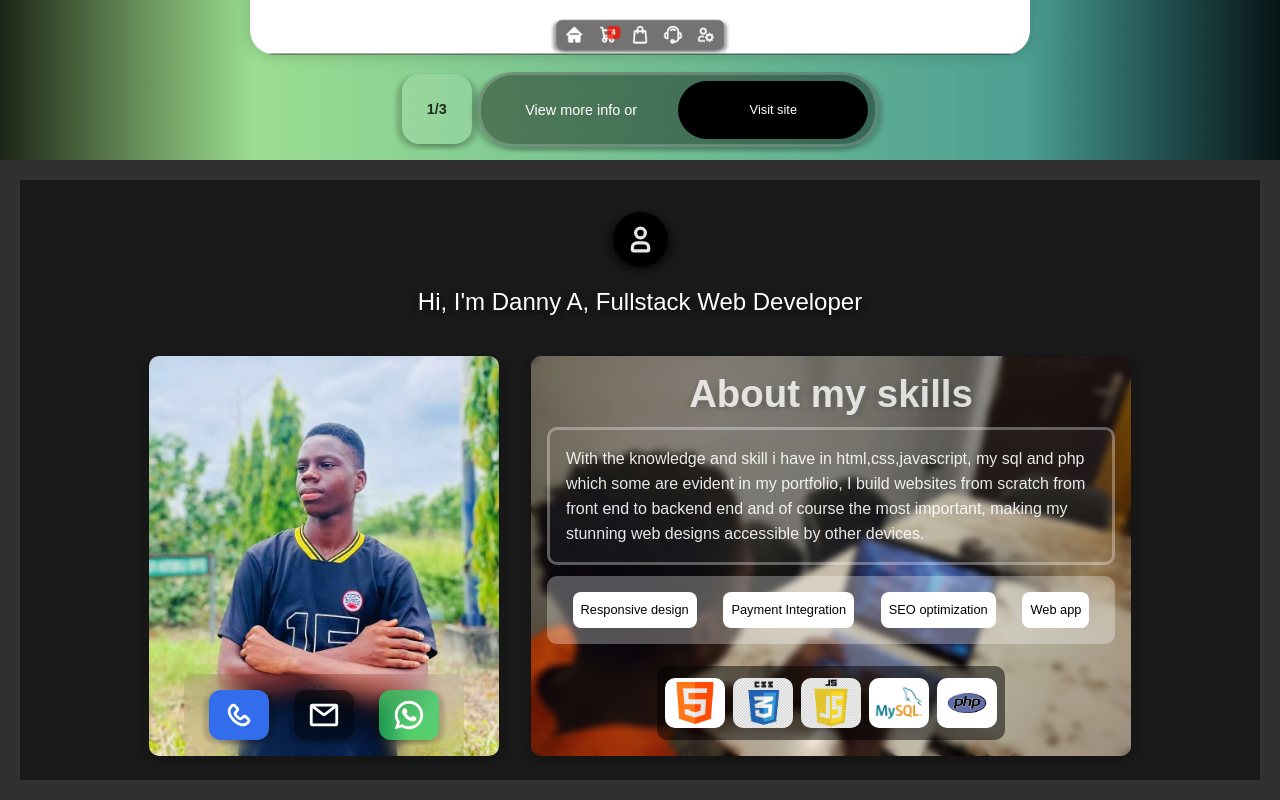
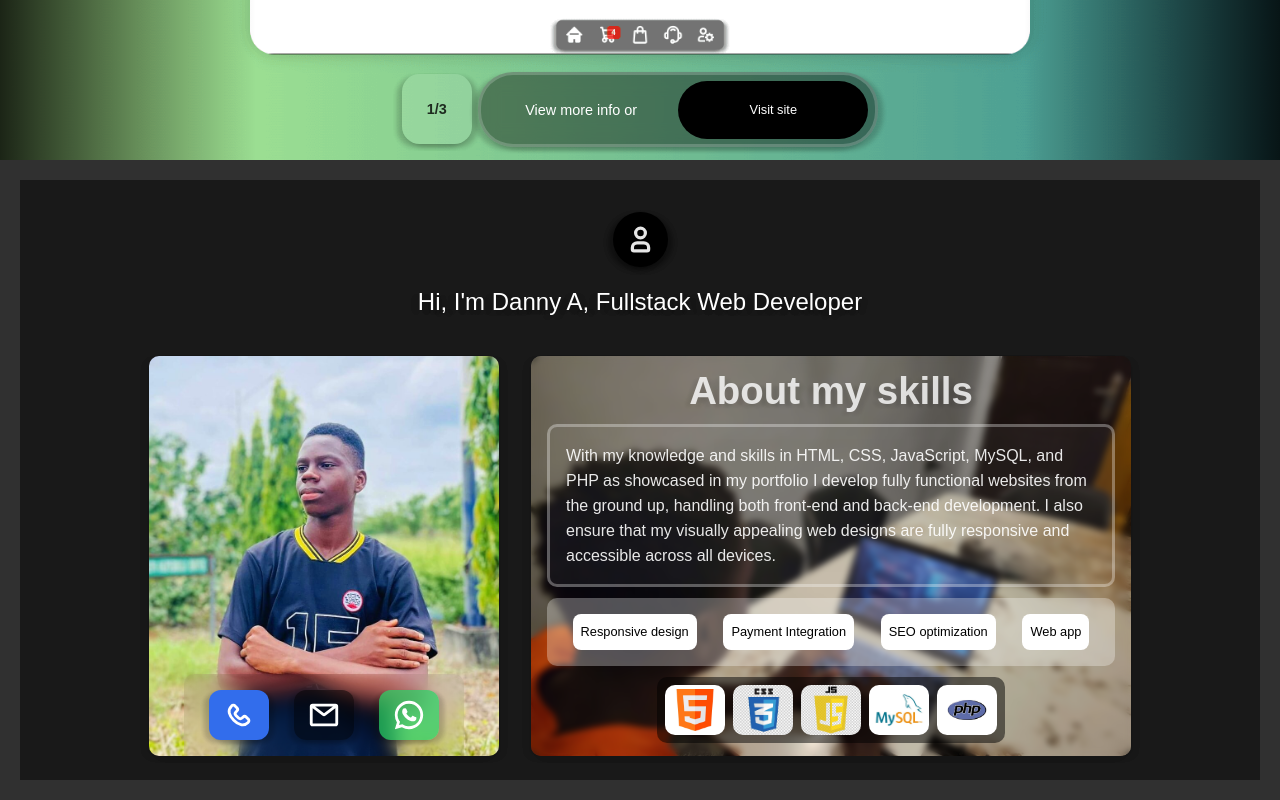
Before and after one commit to DannyKanny7/my-portfolio, a plain HTML site: page index.html in a window 1280 px wide. Shown: the part 1710-2510 px from the top of the page. Drawn offline with Linux system fonts and the light colour scheme.

Commit message:
Update index.html

```diff
--- a/index.html
+++ b/index.html
@@ -240,7 +240,7 @@
     <div class="about_me_others" style="background-image: url(20250930_212112.jpg);">
         <div class="about_me_others__inner">
             <h1>About my skills</h1>
-            <p>With the knowledge and skill i have in html,css,javascript, my sql and php  which some are evident in my portfolio, I build websites from scratch from  front end to  backend end and of course the most important, making my stunning web designs accessible by other devices.</p>
+            <p>With my knowledge and skills in HTML, CSS, JavaScript, MySQL, and PHP as showcased in my portfolio  I develop fully functional websites from the ground up, handling both front-end and back-end development. I also ensure that my visually appealing web designs are fully responsive and accessible across all devices.</p>
             <div class="skills_features__ctn">
                 <span>Responsive design</span>  <span>Payment Integration</span> <span>SEO optimization</span> <span>Web app</span>
             </div>
```
